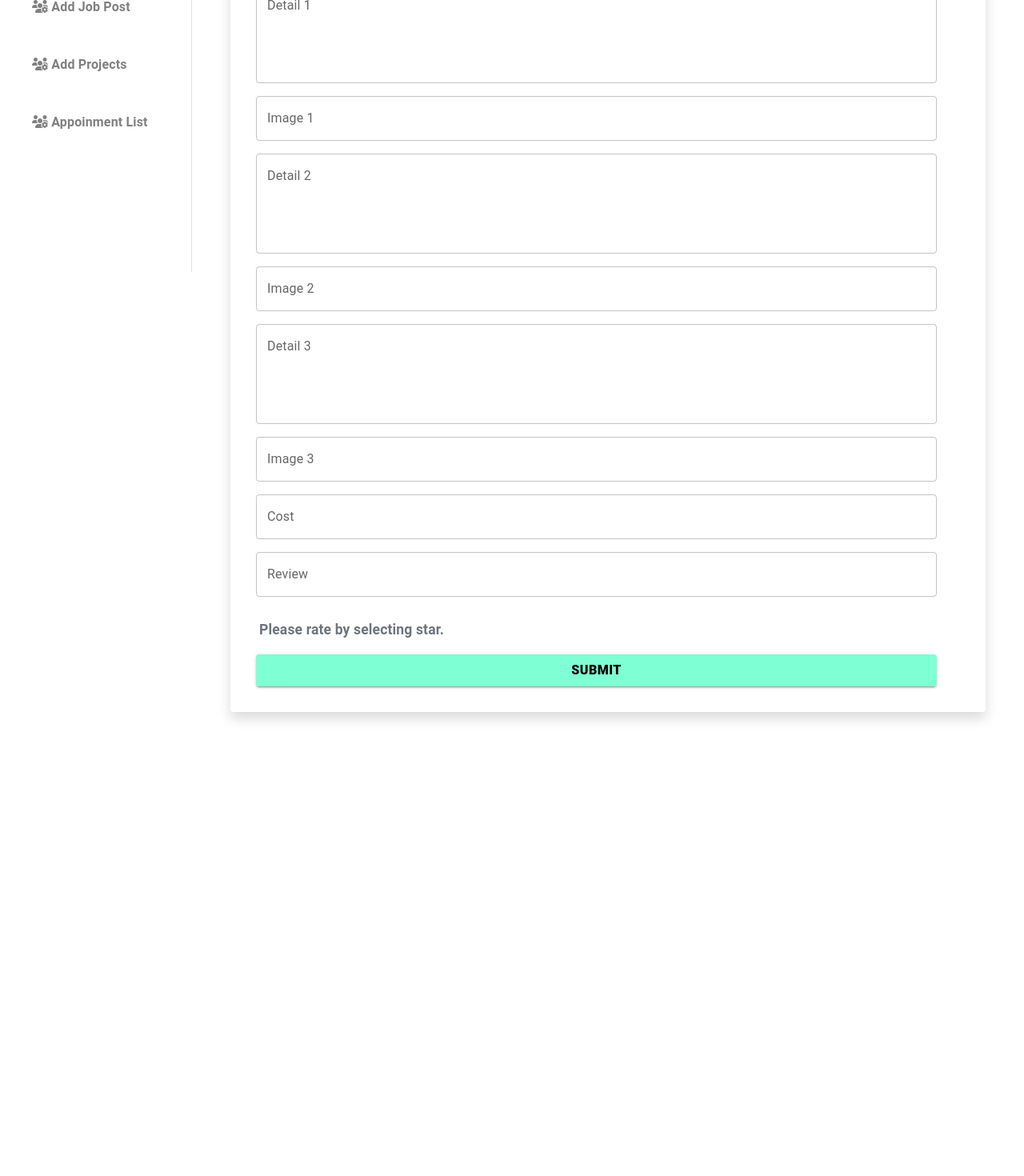
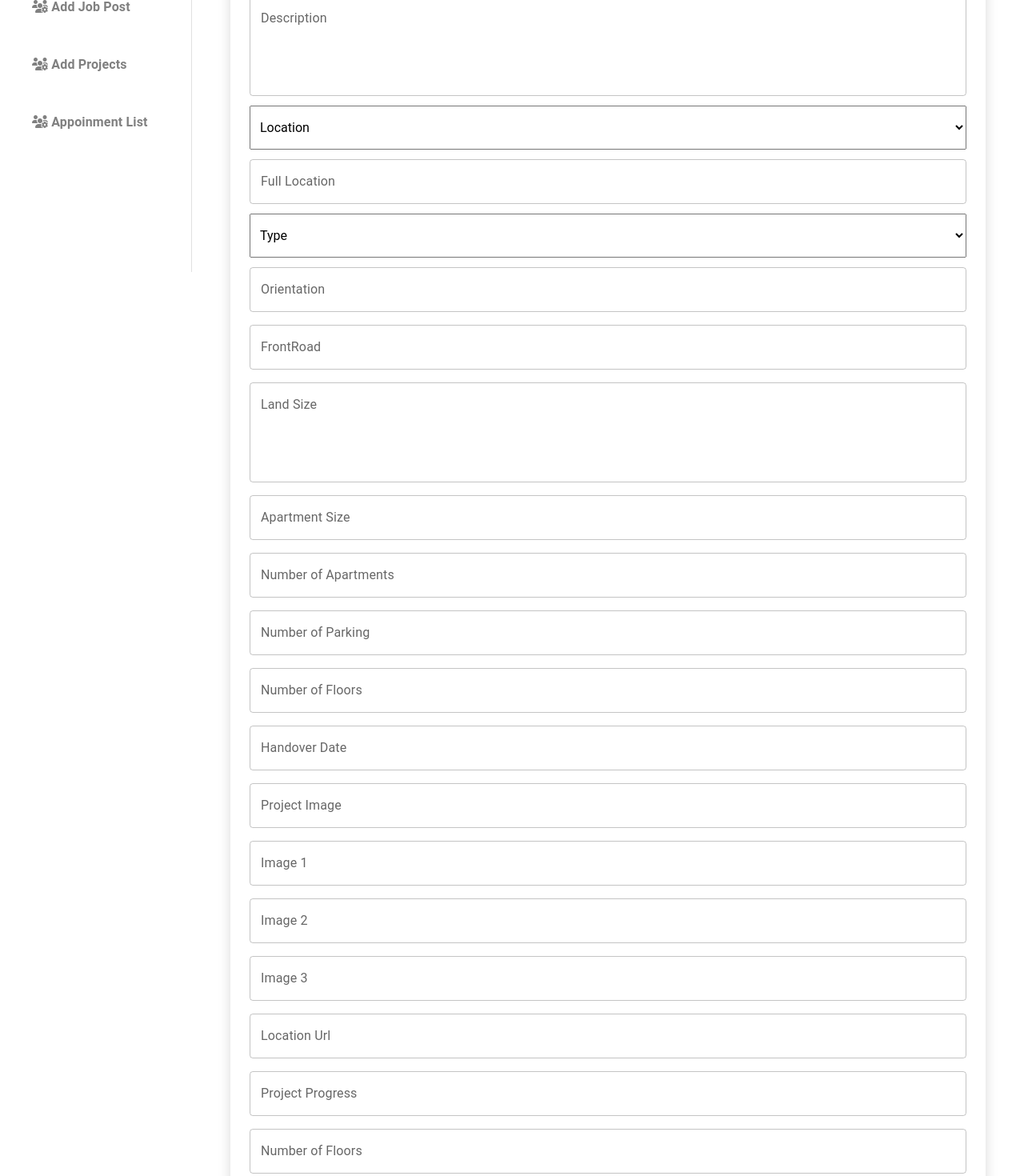
Before and after one commit to sharifok1/realestateBd, a React (Create React App) app: page /dashboard/addProjects in a window 1280 px wide. Shown: the part 460-1930 px from the top of the page at 80% size. Before the commit the page ends 1422 px from the top, so only its background shows below. Built offline with nearby package versions, Linux system fonts and the light colour scheme; a web font is replaced by a local one.

Commit message:
dashboard updated

```diff
--- a/src/Components/Dashboard/AddProjects/AddProjects.js
+++ b/src/Components/Dashboard/AddProjects/AddProjects.js
@@ -13,6 +13,9 @@ import { NavLink } from "react-router-dom";
 
 const AddProjects = () => {
   const [blogDate, setBlogDate] = useState({});
+  const [category, setCategory] = useState("");
+  const [type, setType] = useState("");
+  const [location, setLocation] = useState("");
   const [value, setValue] = useState(0);
   const handleOnBlur = (e) => {
     const field = e.target.name;
@@ -21,14 +24,24 @@ const AddProjects = () => {
     newblogDate[field] = value;
     setBlogDate(newblogDate);
   };
+  const handleChangeAll = (event) => {
+    setCategory(event.target.value);
+  };
+  const handleChangeType = (event) => {
+    setType(event.target.value);
+  };
+  const handleChangeLocation = (event) => {
+    setLocation(event.target.value);
+  };
   const handleProductDateSubmit = (e) => {
     let product;
     product = {
       ...blogDate,
-      rating: value,
-      condition: "pending",
+      category: category,
+      type: type,
+      location: location,
     };
-    fetch("https://pure-refuge-78290.herokuapp.com/blogs", {
+    fetch("http://localhost:5000/projects", {
       method: "POST",
       headers: {
         "content-type": "application/json",
@@ -47,6 +60,7 @@ const AddProjects = () => {
   };
   return (
     <div>
+      {" "}
       <Container>
         <form
           id="Form"
@@ -60,10 +74,10 @@ const AddProjects = () => {
             variant="h5"
             gutterBottom
           >
-            Add A Blog
+            Add Project
           </Typography>
           <TextField
-            sx={{ width: "95%", m: 1 }}
+            sx={{ width: "100%", my: 1 }}
             id="outlined-basic"
             label="Project Name"
             name="projectName"
@@ -71,7 +85,7 @@ const AddProjects = () => {
             variant="outlined"
           />
           <TextField
-            sx={{ width: "95%", m: 1 }}
+            sx={{ width: "100%", my: 1 }}
             id="outlined-basic"
             label="Sub-Title"
             name="subTitle"
@@ -79,93 +93,182 @@ const AddProjects = () => {
             variant="outlined"
           />
           <select
-            // onChange={handleChangeAll}
-            style={{ width: "95%" }}
-            className="m-1 p-2"
+            onChange={handleChangeAll}
+            className="w-100 px-2 py-3 my-1"
             // {...register("category")}
           >
             <option className="d-none" value="All">
-              All
+              Category
             </option>
             <option value="Ongoing">Ongoing</option>
             <option value="Upcoming">Upcoming</option>
             <option value="Completed">Completed</option>
           </select>
           <TextField
-            sx={{ width: "95%", m: 1 }}
+            sx={{ width: "100%", my: 1 }}
             id="outlined-multiline-static"
-            label="Detail 1"
-            name="detail1"
+            label="Description"
+            name="description"
+            onBlur={handleOnBlur}
+            multiline
+            rows={4}
+          />
+          <select
+            onChange={handleChangeLocation}
+            className="w-100 px-2 py-3 my-1"
+            // {...register("location")}
+          >
+            <option className="d-none" value="Location">
+              Location
+            </option>
+            <option value="Bashundhara R/A">Bashundhara R/A</option>
+            <option value="Tejgaon">Tejgaon</option>
+            <option value="Khilgaon">Khilgaon</option>
+            <option value="Bashundhara">Bashundhara</option>
+          </select>
+          <TextField
+            sx={{ width: "100%", my: 1 }}
+            id="outlined-basic"
+            label="Full Location"
+            name="fullLocation"
+            onBlur={handleOnBlur}
+            variant="outlined"
+          />
+          <select
+            onChange={handleChangeType}
+            className="w-100 px-2 py-3 my-1"
+            // {...register("type")}
+          >
+            <option className="d-none" value="Type">
+              Type
+            </option>
+            <option value="Residential">Residential</option>
+            <option value="Comemercial">Comemercial</option>
+          </select>
+          <TextField
+            sx={{ width: "100%", my: 1 }}
+            id="outlined-basic"
+            label="Orientation"
+            name="orientation"
+            onBlur={handleOnBlur}
+            variant="outlined"
+          />
+          <TextField
+            sx={{ width: "100%", my: 1 }}
+            id="outlined-basic"
+            label="FrontRoad"
+            name="FrontRoad"
+            onBlur={handleOnBlur}
+            variant="outlined"
+          />
+          <TextField
+            sx={{ width: "100%", my: 1 }}
+            id="outlined-multiline-static"
+            label="Land Size"
+            name="landSize"
             onBlur={handleOnBlur}
             multiline
             rows={4}
           />
           <TextField
-            sx={{ width: "95%", m: 1 }}
+            sx={{ width: "100%", my: 1 }}
             id="outlined-basic"
-            label="Image 1"
-            name="image1"
+            label="Apartment Size"
+            name="apartmentSize"
             onBlur={handleOnBlur}
             variant="outlined"
           />
           <TextField
-            sx={{ width: "95%", m: 1 }}
-            id="outlined-multiline-static"
-            label="Detail 2"
-            name="detail2"
-            onBlur={handleOnBlur}
-            multiline
-            rows={4}
-          />
-          <TextField
-            sx={{ width: "95%", m: 1 }}
+            sx={{ width: "100%", my: 1 }}
             id="outlined-basic"
-            label="Image 2"
-            name="image2"
+            label="Number of Apartments"
+            name="numberofAppartments"
             onBlur={handleOnBlur}
             variant="outlined"
           />
           <TextField
-            sx={{ width: "95%", m: 1 }}
-            id="outlined-multiline-static"
-            label="Detail 3"
-            name="detail3"
-            onBlur={handleOnBlur}
-            multiline
-            rows={4}
-          />
-          <TextField
-            sx={{ width: "95%", m: 1 }}
+            sx={{ width: "100%", my: 1 }}
             id="outlined-basic"
-            label="Image 3"
-            name="image3"
+            label="Number of Parking"
+            name="numberofParking"
             onBlur={handleOnBlur}
             variant="outlined"
           />
           <TextField
-            sx={{ width: "95%", m: 1 }}
+            sx={{ width: "100%", my: 1 }}
             id="outlined-basic"
-            label="Cost"
-            name="cost"
+            label="Number of Floors"
+            name="numberofFloors"
             onBlur={handleOnBlur}
             variant="outlined"
           />
           <TextField
-            sx={{ width: "95%", m: 1 }}
+            sx={{ width: "100%", my: 1 }}
             id="outlined-basic"
-            label="Review"
-            name="Review"
+            label="Handover Date"
+            name="handoverDate"
             onBlur={handleOnBlur}
             variant="outlined"
           />
-          <h4 className="p-1 mt-3 ms-2 fs-5">
-            <small className="text-muted fw-bold">
-              Please rate by selecting star.
-            </small>
-          </h4>
+          <TextField
+            sx={{ width: "100%", my: 1 }}
+            id="outlined-basic"
+            label="Project Image"
+            name="projectImage"
+            onBlur={handleOnBlur}
+            variant="outlined"
+          />
+          <TextField
+            sx={{ width: "100%", my: 1 }}
+            id="outlined-basic"
+            label="Image 1"
+            name="img1"
+            onBlur={handleOnBlur}
+            variant="outlined"
+          />
+          <TextField
+            sx={{ width: "100%", my: 1 }}
+            id="outlined-basic"
+            label="Image 2"
+            name="img2"
+            onBlur={handleOnBlur}
+            variant="outlined"
+          />
+          <TextField
+            sx={{ width: "100%", my: 1 }}
+            id="outlined-basic"
+            label="Image 3"
+            name="img3"
+            onBlur={handleOnBlur}
+            variant="outlined"
+          />
+          <TextField
+            sx={{ width: "100%", my: 1 }}
+            id="outlined-basic"
+            label="Location Url"
+            name="locationUrl"
+            onBlur={handleOnBlur}
+            variant="outlined"
+          />
+          <TextField
+            sx={{ width: "100%", my: 1 }}
+            id="outlined-basic"
+            label="Project Progress"
+            name="projectProgress"
+            onBlur={handleOnBlur}
+            variant="outlined"
+          />
+          <TextField
+            sx={{ width: "100%", my: 1 }}
+            id="outlined-basic"
+            label="Number of Floors"
+            name="numberofFloors"
+            onBlur={handleOnBlur}
+            variant="outlined"
+          />
 
           <Button
-            sx={{ width: "95%", m: 1 }}
+            sx={{ width: "100%", my: 1 }}
             style={{
               backgroundColor: "aquamarine",
               color: "black",
--- a/src/Components/Projects/Allprojects/AllProjects.js
+++ b/src/Components/Projects/Allprojects/AllProjects.js
@@ -1,44 +1,85 @@
 import React, { useEffect, useState } from "react";
-import {  Col, Container, Row } from "react-bootstrap";
+import { Col, Container, Row } from "react-bootstrap";
 import { useForm } from "react-hook-form";
-import { Link} from "react-router-dom";
+import { Link } from "react-router-dom";
 import FbMsgChat from "../../Shared/FbMessengerChat/FbMsgChat";
 import Footer from "../../Shared/Footer/Footer";
-import './AllProjects.css'
+import "./AllProjects.css";
 
 const AllProjects = () => {
   const [projects, setProjects] = useState([]);
-    useEffect(()=>{
-    const url = 'projects.json';
-      fetch(url)
-     .then(res=>res.json())
-     .then(data=> setProjects(data))
-    },[])
+  const [allProjects, setAllProjects] = useState([]);
+  const [isLoading, setIsLoading] = useState(true);
+  useEffect(() => {
+    fetch("http://localhost:5000/projects")
+      .then((res) => res.json())
+      .then((data) => setProjects(data))
+      .then(() => setIsLoading(false));
+  }, []);
+  useEffect(() => {
+    fetch("http://localhost:5000/projects")
+      .then((res) => res.json())
+      .then((data) => setAllProjects(data))
+      .then(() => setIsLoading(false));
+  }, []);
+  console.log(allProjects);
+  // console.log(projects);
+  const handleChangeAll = (event) => {
+    setProjects(
+      allProjects?.filter((td) => td?.category === event.target.value)
+    );
+  };
+  const handleChangeType = (event) => {
+    setProjects(allProjects?.filter((td) => td?.type === event.target.value));
+  };
+  const handleChangeLocation = (event) => {
+    setProjects(
+      allProjects?.filter((td) => td?.location === event.target.value)
+    );
+  };
 
   const { register, handleSubmit } = useForm();
-    const onSubmit = data => console.log(data);
-
+  const onSubmit = (data) => console.log(data);
 
   return (
     <div>
       <div className="project-search-field">
         <Container>
-           <form onChange={handleSubmit(onSubmit)}>
+          <form
+          //   onChange={handleSubmit(onSubmit)}
+          >
             <div className="field-wraper">
-               <select className="allProjects-search-field" {...register("category")}>
-                    <option value="All">All</option>
+              <select
+                onChange={handleChangeAll}
+                className="allProjects-search-field"
+                // {...register("category")}
+              >
+                <option className="d-none" value="All">
+                  All
+                </option>
                 <option value="Ongoing">Ongoing</option>
                 <option value="Upcoming">Upcoming</option>
                 <option value="Completed">Completed</option>
               </select>
-                <select className="allProjects-search-field" {...register("type")}>
-                    <option value="All">Type</option>
+              <select
+                onChange={handleChangeType}
+                className="allProjects-search-field"
+                // {...register("type")}
+              >
+                <option className="d-none" value="Type">
+                  Type
+                </option>
                 <option value="Residential">Residential</option>
                 <option value="Comemercial">Comemercial</option>
-
               </select>
-                <select className="allProjects-search-field" {...register("location")}>
-                    <option value="All">location</option>
+              <select
+                onChange={handleChangeLocation}
+                className="allProjects-search-field"
+                // {...register("location")}
+              >
+                <option className="d-none" value="Location">
+                  Location
+                </option>
                 <option value="Bashundhara R/A">Bashundhara R/A</option>
                 <option value="Tejgaon">Tejgaon</option>
                 <option value="Khilgaon">Khilgaon</option>
@@ -53,41 +94,49 @@ const AllProjects = () => {
 
       <div
         style={{
-            backgroundColor:'#eee',
-            padding:'100px 0px'
+          backgroundColor: "#eee",
+          padding: "100px 0px",
         }}
       >
         <Container>
           <Row xs={1} md={2} lg={3} className="g-4">
-        {
-            projects.map((project)=><div
-            key={project.id}
-
-            >
-                 <Col className="slider-card" >
+            {projects.map((project) => (
+              <div key={project.id}>
+                <Col className="slider-card">
                   <img
                     className="slider-card-img img-fluid"
-                             src={project.projectImage} alt="" />
+                    src={project.projectImage}
+                    alt=""
+                  />
                   <div className="allproject-img-overlay"></div>
                   <div className="slider-text-div">
                     <div className="mb-4">
                       <div className="card-name">
                         <h1 className="card-heading">{project.projectName}</h1>
-                                            <h3 >{project.location}</h3>
+                        <h3>{project.location}</h3>
                       </div>
-                                            <p
-                                            style={{color:'#eee'}}
-                                            >{project.description.slice(0,150)} . . .</p>
+                      <p style={{ color: "#eee" }}>
+                        {project.description.slice(0, 150)} . . .
+                      </p>
                     </div>
                   </div>
-                     <Link to={`/details/${project.id}`}> <button className="btn-secondary mb-4 mt-3 btn-position" variant="primary">Explore</button></Link>
+                  <Link to={`/details/${project.id}`}>
+                    {" "}
+                    <button
+                      className="btn-secondary mb-4 mt-3 btn-position"
+                      variant="primary"
+                    >
+                      Explore
+                    </button>
+                  </Link>
                 </Col>
-            </div>)}
+              </div>
+            ))}
           </Row>
         </Container>
       </div>
       <Footer></Footer>
-        <FbMsgChat/>
+      <FbMsgChat />
     </div>
   );
 };
```
Also changed, not shown: 1 other file (tests, documents, lock files or other folders). Lines whose indentation alone changed are shown as unchanged.
